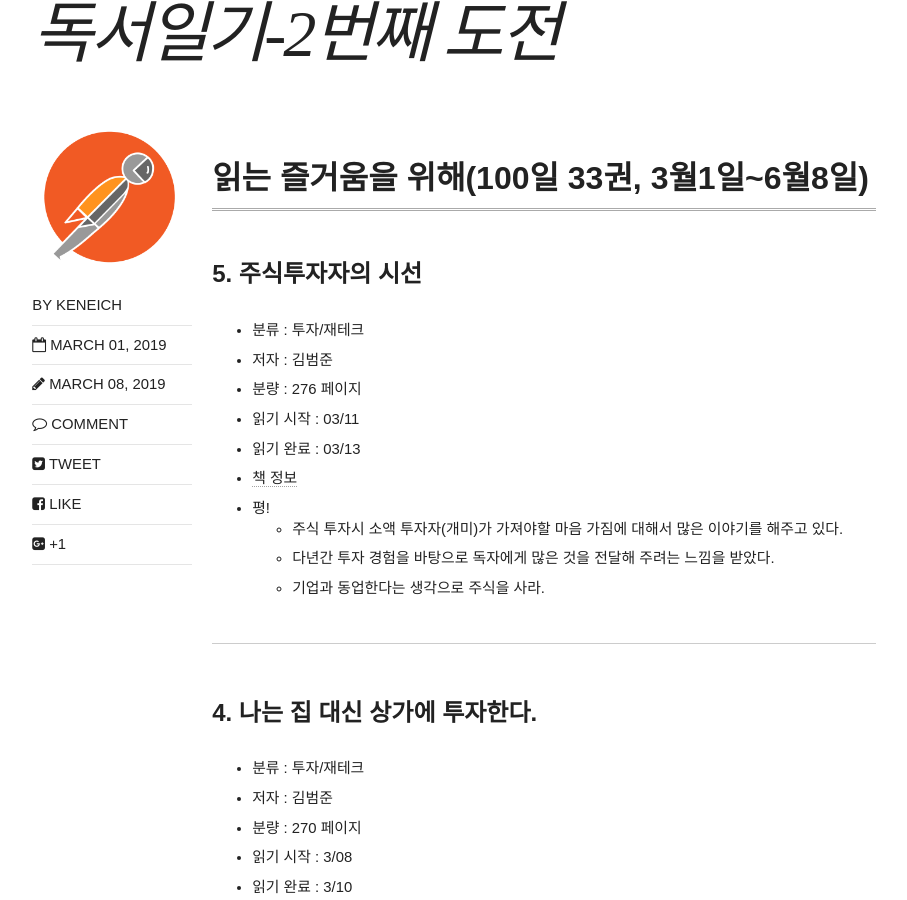
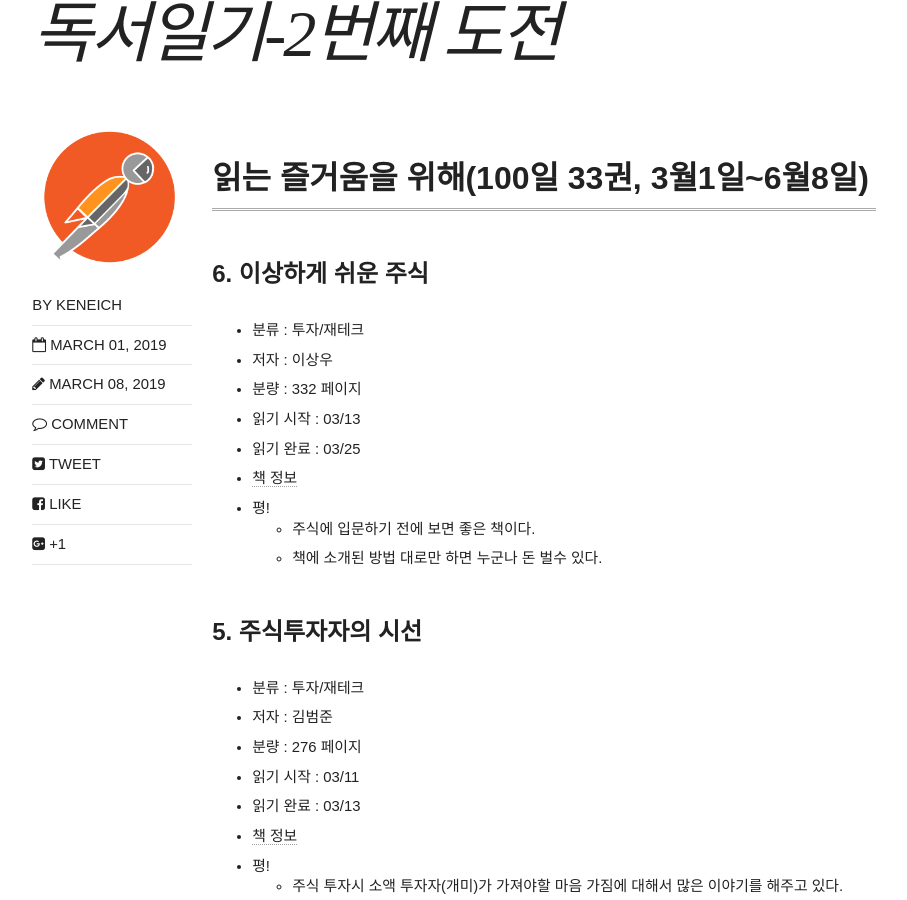
Before and after one commit to keneich/keneich.github.io, a Jekyll site: the page built from _posts/blog/2019-03-01-reading.md, in a window 1280 px wide and 900 px high, scrolled down 1093 px. Shown: the whole window, without its empty margins (186-1093 px from the left). Built offline with Jekyll 4.4.1, drawn with Linux system fonts in a browser that asks for light colours; nearby versions of some CDN libraries; comment, search, counter and statistics services are not loaded.

Commit message:
0328 1st commit

```diff
--- a/_posts/blog/2019-03-01-reading.md
+++ b/_posts/blog/2019-03-01-reading.md
@@ -13,6 +13,17 @@ share: true
 sitemap: true
 ---
 # 읽는 즐거움을 위해(100일 33권, 3월1일~6월8일)
+
+### 6. 이상하게 쉬운 주식
+- 분류 : 투자/재테크
+- 저자 : 이상우
+- 분량 : 332 페이지
+- 읽기 시작 : 03/13
+- 읽기 완료 : 03/25
+- [책 정보](https://book.naver.com/bookdb/book_detail.nhn?bid=14532128)
+- 평!
+  - 주식에 입문하기 전에 보면 좋은 책이다.
+  - 책에 소개된 방법 대로만 하면 누군나 돈 벌수 있다.
 
 ### 5. 주식투자자의 시선
 - 분류 : 투자/재테크
```
